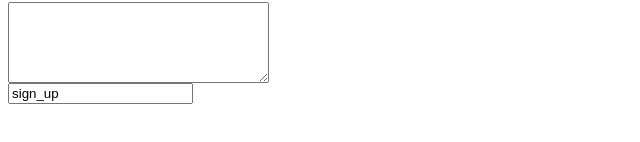
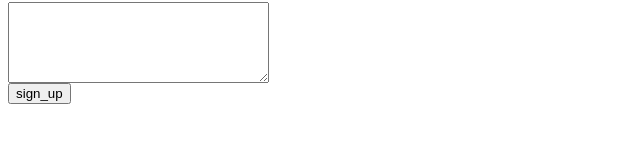
Before and after one commit to marahghanem222/Corse, a plain HTML site: page index.html in a window 1280 px wide. Shown: the part 322-464 px from the top of the page, without its empty margins (0-640 px from the left). Drawn offline with Linux system fonts and the light colour scheme.

Commit message:
Update index.html

```diff
--- a/index.html
+++ b/index.html
@@ -16,5 +16,5 @@
   <label >Others</label><br>
   <p>Enter your Address:</p>
   <textarea name="" id="" cols="30" rows="5"></textarea><br>
-  <input type="sign_up" value="sign_up">
+  <input type="submit" value="sign_up">
   </form>
```
